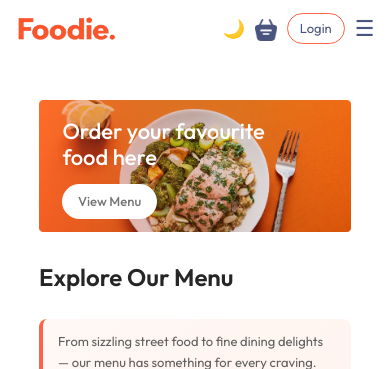
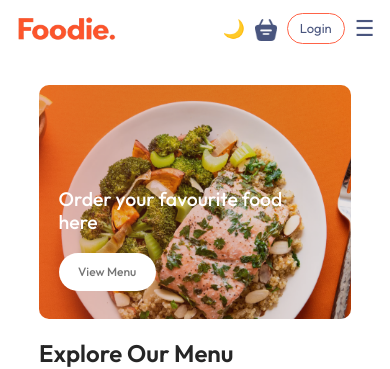
Before and after one commit to Sreeja-s6/food-delivery-app, a React (Vite) app in the folder client/: page / in a window 390 px wide. Shown: the top 369 px of the page. Built offline with nearby package versions, Linux system fonts and the light colour scheme; no server answers.

Commit message:
make header section responsive

```diff
--- a/client/src/components/Header/Header.css
+++ b/client/src/components/Header/Header.css
@@ -4,6 +4,8 @@
     background: url('/header_img.png') no-repeat;
     background-size: contain;
     position: relative;
+    border-radius: 15px;
+    min-height: 200px;
 }
 
 .header-contents {
@@ -21,7 +23,7 @@
 .header-contents h2 {
     font-weight: 500;
     color: white;
-    font-size: max(4.5vw,22px);
+    font-size: max(4.5vw, 22px);
 }
 
 .header-contents p {
@@ -29,30 +31,95 @@
     font-size: 1.2vw;
 }
 
-.header-contents button {
+.header-contents a {
     border: none;
+    text-decoration: none;
     color: #747474;
     font-weight: 500;
     padding: 1vw 2.3vw;
     background-color: white;
-    font-size: max(1vw,13px);
+    font-size: max(1vw, 13px);
     border-radius: 50px;
+    cursor: pointer;
+    transition: 0.2s;
 }
 
-@media (max-width:1050px) {
+.header-contents a:hover {
+    background-color: #f0f0f0;
+}
+
+/* ===== RESPONSIVE ===== */
+@media (max-width: 1050px) {
     .header-contents {
-        max-width: 45%;
+        max-width: 50%;
+        gap: 1.5vw;
+    }
+
+    .header-contents p {
+        font-size: 1.4vw;
     }
 }
 
-@media (max-width:750px) {
+@media (max-width: 750px) {
+    .header {
+        height: 45vw;
+        margin: 20px auto;
+        background-size: cover;
+        background-position: center;
+    }
+
     .header-contents {
         max-width: 65%;
+        gap: 2vw;
+        bottom: 8%;
     }
+
     .header-contents p {
         display: none;
     }
-    .header-contents button {
+
+    .header-contents a {
         padding: 2vw 4vw;
     }
 }
+
+@media (max-width: 480px) {
+    .header {
+        height: 60vw;
+        margin: 15px auto;
+        background-size: cover;
+        background-position: center;
+        border-radius: 10px;
+    }
+
+    .header-contents {
+        max-width: 75%;
+        gap: 3vw;
+        bottom: 12%;
+        left: 5vw;
+    }
+
+    .header-contents h2 {
+        font-size: max(5vw, 18px);
+    }
+
+    .header-contents a {
+        padding: 2.5vw 5vw;
+        font-size: 12px;
+    }
+}
+
+@media (max-width: 360px) {
+    .header {
+        height: 70vw;
+    }
+
+    .header-contents {
+        max-width: 80%;
+        bottom: 10%;
+    }
+
+    .header-contents h2 {
+        font-size: 16px;
+    }
+}
--- a/client/src/components/Header/Header.jsx
+++ b/client/src/components/Header/Header.jsx
@@ -9,7 +9,7 @@ const Header = () => {
                 <p>
                     Choose from a diverse menu featuring a delectable array of dishes crafted with the finest ingredients and culinary expertise. Our satisfy your cravings and elevate your dining experience, one delicious meal at a time.
                 </p>
-                <button>View Menu</button>
+                <a href='#explore-menu'>View Menu</a>
             </div>
         </div>
     )
```
